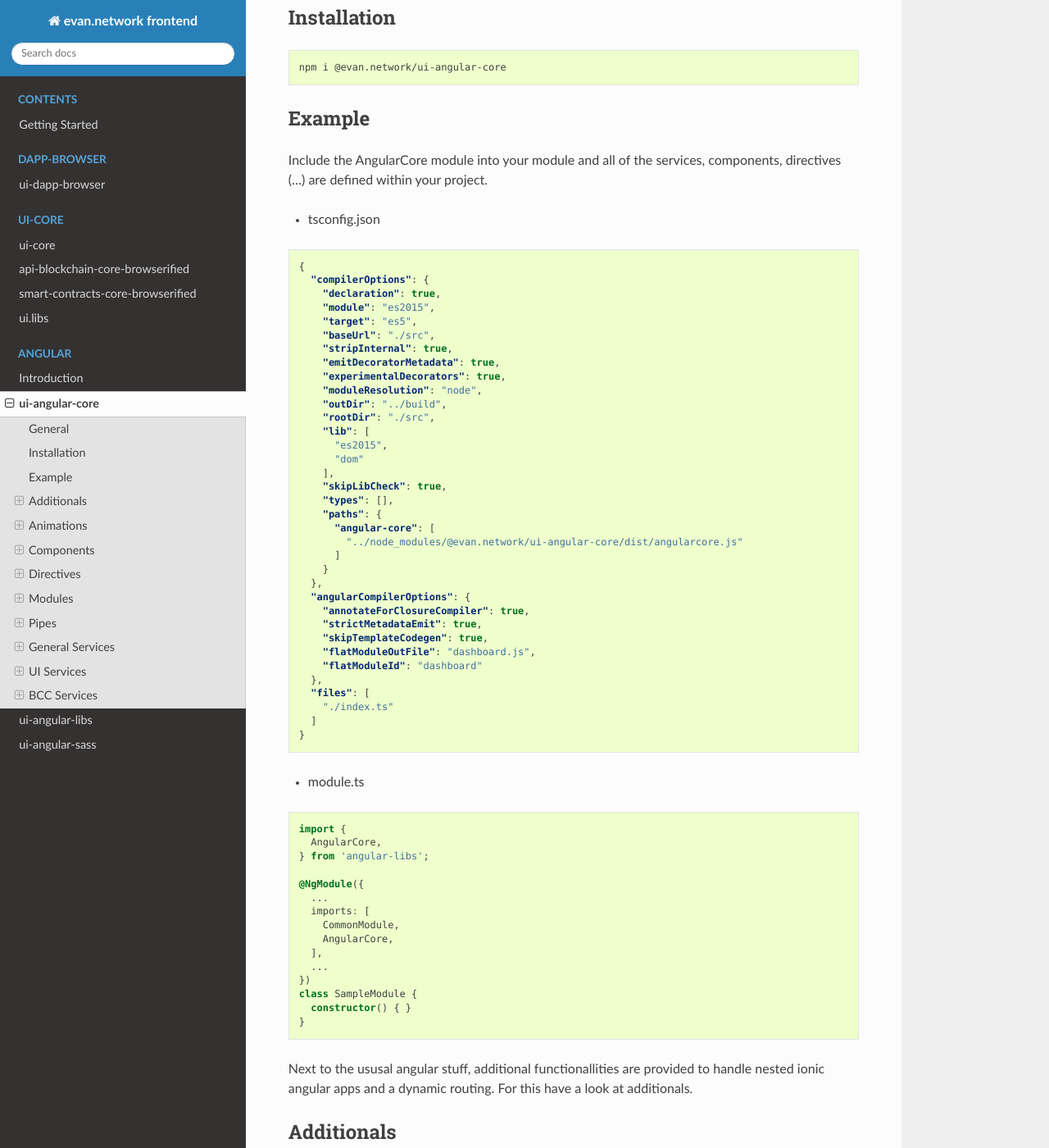
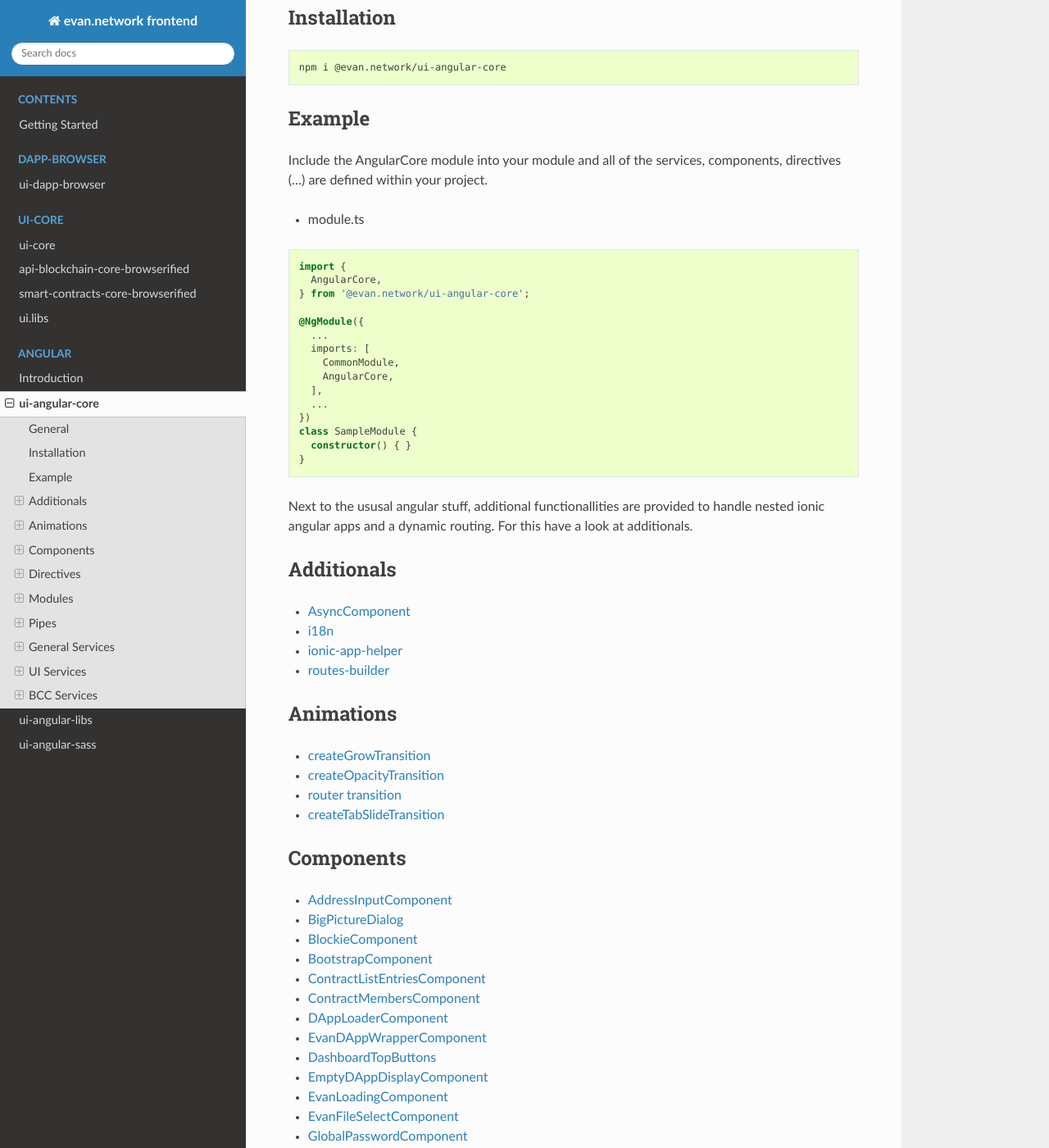
Before and after one commit to evannetwork/ui-docs, a Sphinx documentation site: the page built from docs/angular/angular-core/index.rst, in a window 1280 px wide and 1400 px high, scrolled down 2285 px. Shown: the whole window at 82% size. Built offline with Sphinx 7.4.7 and the Read the Docs theme 2.0.0, drawn with Linux system fonts in a browser that asks for light colours.

Commit message:
fix angular usage examples;
- [CORE-10]

```diff
--- a/docs/angular/angular-core/index.rst
+++ b/docs/angular/angular-core/index.rst
@@ -166,53 +166,13 @@
 =======
 Include the AngularCore module into your module and all of the services, components, directives (...) are defined within your project.
 
-- tsconfig.json
-
-.. code-block:: json
-
-  {
-    "compilerOptions": {
-      "declaration": true,
-      "module": "es2015",
-      "target": "es5",
-      "baseUrl": "./src",
-      "stripInternal": true,
-      "emitDecoratorMetadata": true,
-      "experimentalDecorators": true,
-      "moduleResolution": "node",
-      "outDir": "../build",
-      "rootDir": "./src",
-      "lib": [
-        "es2015",
-        "dom"
-      ],
-      "skipLibCheck": true,
-      "types": [],
-      "paths": {
-        "angular-core": [
-          "../node_modules/@evan.network/ui-angular-core/dist/angularcore.js"
-        ]
-      }
-    },
-    "angularCompilerOptions": {
-      "annotateForClosureCompiler": true,
-      "strictMetadataEmit": true,
-      "skipTemplateCodegen": true,
-      "flatModuleOutFile": "dashboard.js",
-      "flatModuleId": "dashboard"
-    },
-    "files": [
-      "./index.ts"
-    ]
-  }
-
 - module.ts
 
 .. code-block:: typescript
 
   import {
     AngularCore,
-  } from 'angular-libs';
+  } from '@evan.network/ui-angular-core';
 
   @NgModule({
     ...
--- a/docs/angular/index.rst
+++ b/docs/angular/index.rst
@@ -11,10 +11,12 @@
      - `angular-libs <https://github.com/evannetwork/ui-angular-libs>`__
      - `angular-scss <https://github.com/evannetwork/ui-angular-scss>`__
 
-Angular applications using the evan.network framework are build with Angular v5.X and Ionic v3.X. The following evan.network libraries are used, to generated simple and generic applications:
+Angular applications using the evan.network framework are build with Angular v5.X and Ionic v3.X. The at the top defined source projects are used, to create simple and structure evan.network DApps.
 
 Within the evan.network wiki, you will find some tutorials with a step by step guide, to develop new angular applications on the evan.network framework.
 
    - `Angular Hello World <https://evannetwork.github.io/docs/developers/ui/angular/hello-world.html>`__
    - `Angular Task <https://evannetwork.github.io/docs/developers/ui/angular/task.html>`__
    - `Angular Data Contract <https://evannetwork.github.io/docs/developers/ui/angular/task-data-contract.html>`__
+
+**HINT**: The angular libraries are are running by using the `dapp-browser <https://github.com/evannetwork/ui-dapp-browser>`__, `api-blockchain-core <https://github.com/evannetwork/api-blockchain-core>`__ and `smart-contracts-core <https://github.com/evannetwork/smart-contracts-core>`__. The angular version is not using the generalized `ui-core <https://github.com/evannetwork/ui-core>`__ library and is build on Ionic, not using bootstrap stylings.
```
Also changed, not shown: docs/angular/angular-libs/index.rst (+0 -16 lines), docs/core/bcc.rst (+5 -5 lines), docs/core/smartcontracts.rst (+5 -5 lines).
